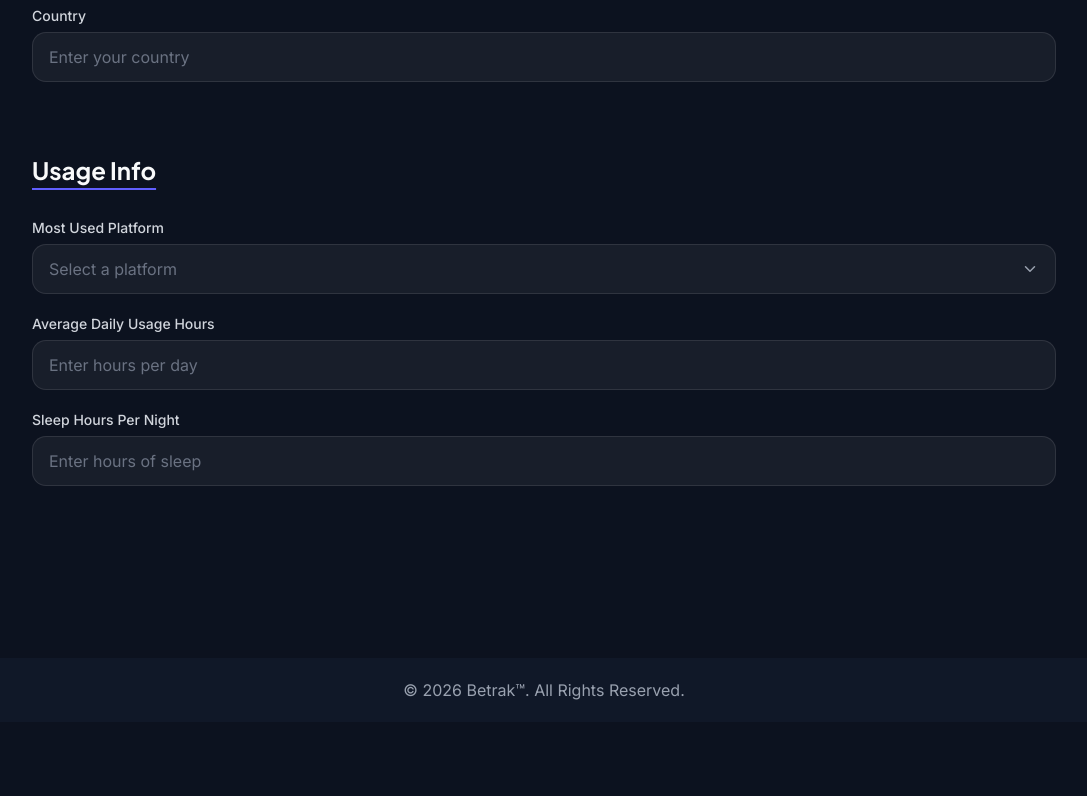
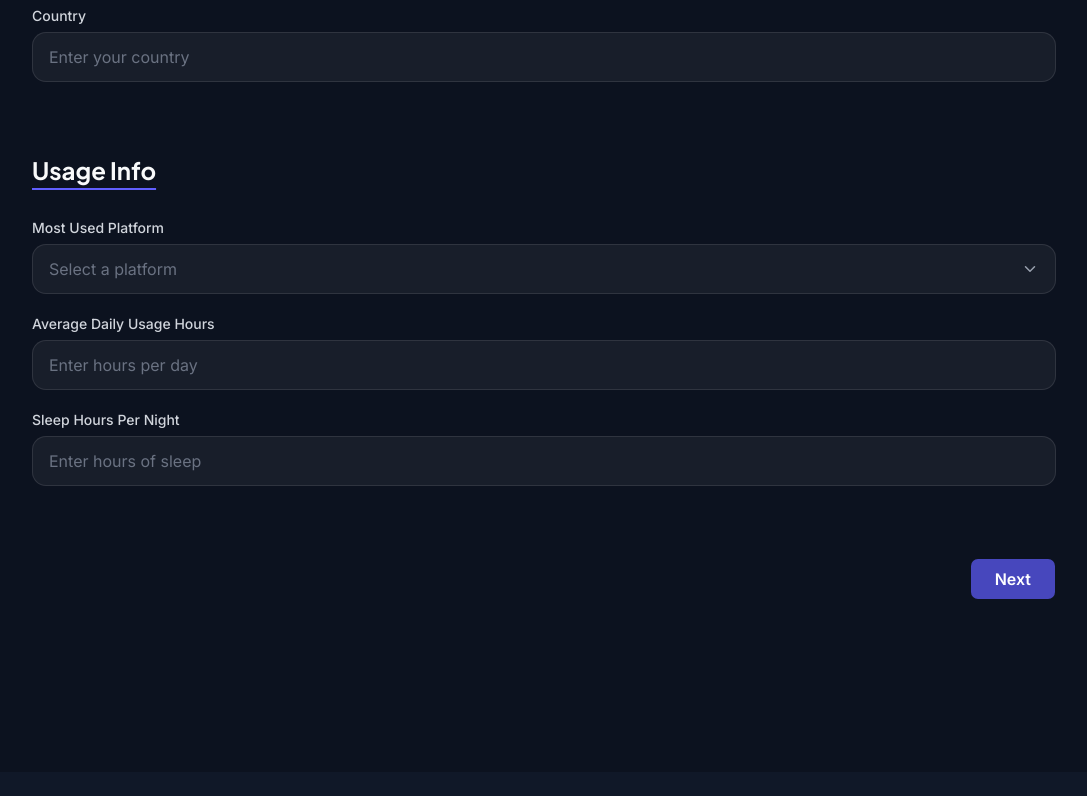
Before and after one commit to tahmid-khan-hub/Betrak, a Next.js app in the folder betrak-frontend/: page /assessment in a window 1280 px wide. Shown: the part 736-1532 px from the top of the page, without its empty margins (96-1183 px from the left). Before the commit the page ends 1458 px from the top, so only its background shows below. Built offline with nearby package versions, Linux system fonts and the light colour scheme.

Commit message:
Add button at bottom of assessment page

```diff
--- a/betrak-frontend/src/app/assessment/page.tsx
+++ b/betrak-frontend/src/app/assessment/page.tsx
@@ -1,4 +1,5 @@
 "use client";
+import { Button } from "@/components/ui/button";
 import ScrollAnimate from "../hooks/ScrollAnimate";
 import PersonalInfo from "./components/PersonalInfo";
 import UsageInfo from "./components/UsageInfo";
@@ -30,8 +31,11 @@ const AssessmentPage = () => {
           <PersonalInfo /></div></ScrollAnimate>
 
           {/* usage info form fields */}
-          <ScrollAnimate delay={0.3}><div><h2 className="jakartaSans text-2xl text-gray-50 font-bold underline underline-offset-8 decoration-indigo-500 mb-8">Usage Info</h2>
+          <ScrollAnimate delay={0.3}><div className="mb-18"><h2 className="jakartaSans text-2xl text-gray-50 font-bold underline underline-offset-8 decoration-indigo-500 mb-8">Usage Info</h2>
           <UsageInfo /></div></ScrollAnimate>
+
+          {/* next button */}
+          <div className="flex justify-end"><Button className=" bg-indigo-500/70 text-white hover:bg-indigo-600/70 px-6 py-5 text-md font-semibold">Next</Button></div>
         </div>
       </div>
     </div>
```
